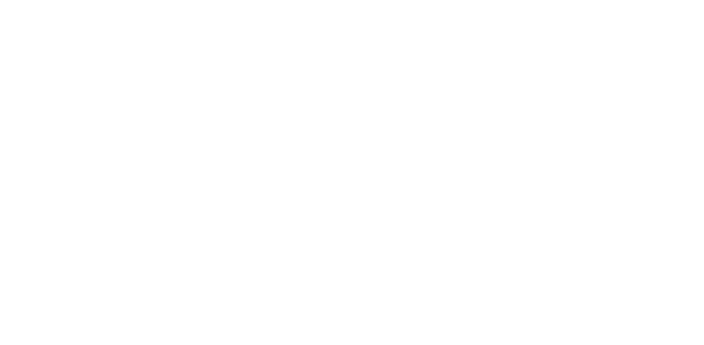
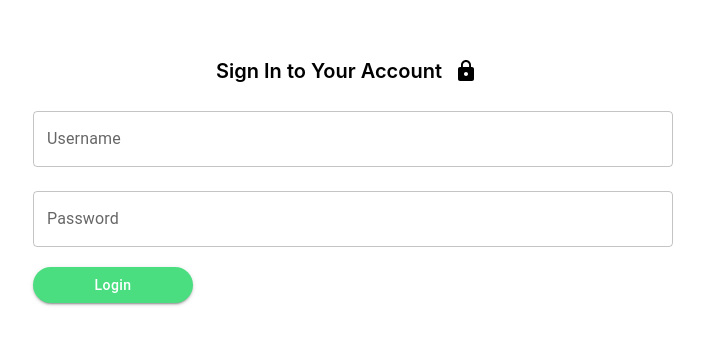
Before and after one commit to Samarth-Hegde/todo-ui, a React (Create React App) app: page /login in a window 1280 px wide. Before the commit this address had no page. Shown: the part 225-570 px from the top of the page, without its empty margins (287-991 px from the left). Built offline with nearby package versions, Linux system fonts and the light colour scheme.

Commit message:
Add login page to allow users to login

```diff
--- /dev/null
+++ b/postcss.config.js
@@ -0,0 +1,6 @@
+module.exports = {
+  plugins: {
+    tailwindcss: {},
+    autoprefixer: {},
+  },
+}
--- a/src/App.js
+++ b/src/App.js
@@ -1,12 +1,14 @@
 import React from 'react';
 import { Routes, Route } from 'react-router-dom';
 import Home from './pages/Home/Home';
+import Login from './pages/Login/Login';
 
 function App() {
   return (
     <div>
       <Routes>
         <Route path="/" element={<Home />} />
+        <Route path="/login" element={<Login />} />
         {/* Other routes */}
       </Routes>
     </div>
--- a/src/index.css
+++ b/src/index.css
@@ -1,3 +1,7 @@
+@tailwind base;
+@tailwind components;
+@tailwind utilities;
+
 body {
   margin: 0;
   font-family: -apple-system, BlinkMacSystemFont, 'Segoe UI', 'Roboto', 'Oxygen',
--- a/src/pages/Home/Home.js
+++ b/src/pages/Home/Home.js
@@ -0,0 +1,20 @@
+import React from 'react'
+import Button from '@mui/material/Button';
+import { useNavigate } from 'react-router-dom';
+
+const Home = () => {
+  const navigate = useNavigate();
+
+  const handleLogin = () => {
+    navigate('/login');
+  }
+
+  return (
+    <div>
+        <Button variant="contained" onClick={handleLogin}>Login</Button>
+        <Button variant="contained">Register</Button>
+    </div>
+  )
+}
+
+export default Home
--- /dev/null
+++ b/src/pages/Login/Login.js
@@ -0,0 +1,75 @@
+import React from 'react';
+import { useForm, Controller } from 'react-hook-form';
+import { TextField, Button, Alert  } from '@mui/material';
+import axios from 'axios';
+import LockIcon from '@mui/icons-material/Lock';
+
+const Login = () => {
+  const { control, handleSubmit, setError, formState: { errors } } = useForm();
+
+  const onSubmit = async (data) => {
+    try {
+      const response = await axios.post(`${process.env.REACT_APP_TODO_API_URL}/api-token-auth/`, data);
+      const token = response.data.token;
+      localStorage.setItem('token', token);
+      console.log('Token:', token);
+    } catch (error) {
+      console.error('Login failed:', error);
+      setError('apiError', { message: 'Invalid username or password' });
+    }
+  };
+
+  return (
+    <>
+    <div className='flex flex-col justify-center items-center w-screen h-screen '>
+      <form onSubmit={handleSubmit(onSubmit)} className='flex flex-col  w-6/12'>
+      <div className='w-full flex justify-center items-center'>
+        <p className='font-semibold text-xl'>Sign In to Your Account </p><LockIcon className='m-3'/>
+      </div>
+      <Controller
+        name="username"
+        control={control}
+        defaultValue=""
+        render={({ field }) => (
+          <TextField
+            {...field}
+            className='w-full'
+            label="Username"
+            variant="outlined"
+            margin="normal"
+          />
+        )}
+      />
+      <Controller
+        name="password"
+        control={control}
+        defaultValue=""
+        render={({ field }) => (
+          <TextField
+            {...field}
+            className='w-full'
+            label="Password"
+            type="password"
+            variant="outlined"
+            margin="normal"
+          />
+        )}
+      />
+      {errors.apiError && (
+          <Alert severity="error" className='mb-4'>
+            {errors.apiError.message}
+          </Alert>
+        )}
+      <Button type="submit" variant="contained"
+      className='w-3/12 !bg-green-400 text !normal-case !rounded-full !mt-3'>
+        Login
+      </Button>
+    </form>
+    </div>
+    </>
+
+
+  );
+};
+
+export default Login;
--- /dev/null
+++ b/tailwind.config.js
@@ -0,0 +1,12 @@
+// tailwind.config.js
+module.exports = {
+  content: [
+    "./src/**/*.{js,jsx,ts,tsx}",
+    "./public/index.html",
+  ],
+  preflight: false,
+  theme: {
+    extend: {},
+  },
+  plugins: [],
+};
--- /dev/null
+++ b/theme.js
@@ -0,0 +1,16 @@
+import { createTheme } from '@mui/material/styles';
+
+const { palette } = createTheme();
+const { augmentColor } = palette;
+const createColor = (mainColor) => augmentColor({ color: { main: mainColor } });
+const theme = createTheme({
+  palette: {
+    // anger: createColor('#F40B27'),
+    // apple: createColor('#5DBA40'),
+    // steelBlue: createColor('#5C76B7'),
+    // violet: createColor('#BC00A3'),
+
+  },
+});
+
+export default theme;
```
Also changed, not shown: package.json (+9 -0 lines), src/pages/List/List.js (added), 2 other files (tests, documents, lock files or other folders).
